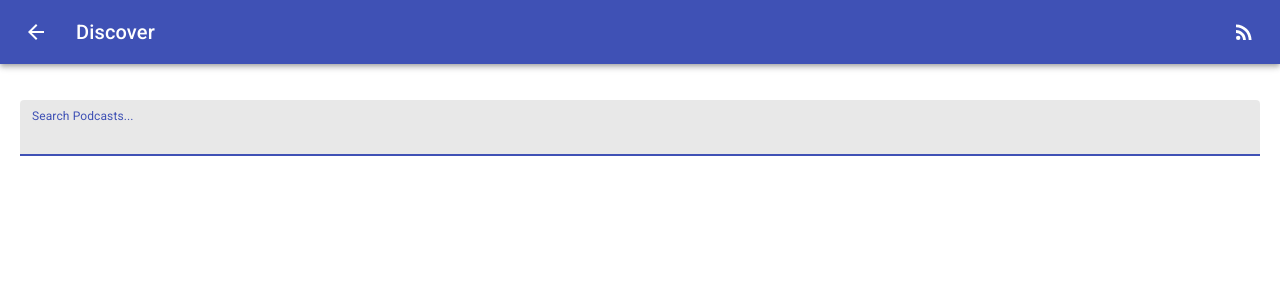
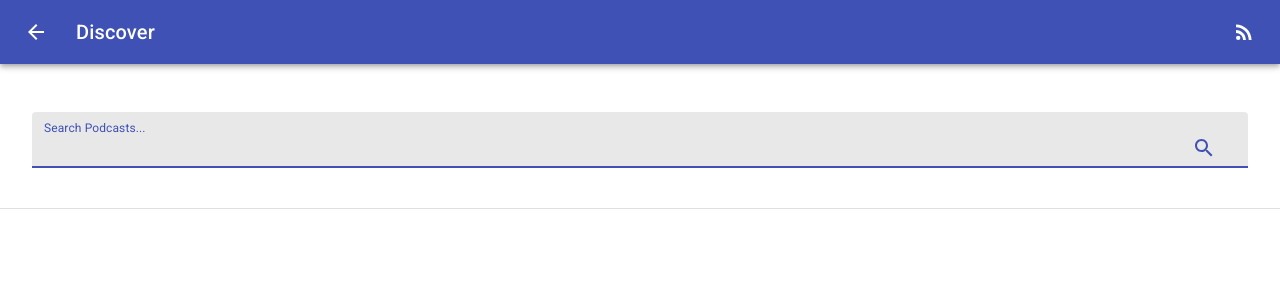
Before and after one commit to daniel-keogh/podcast-player, a React (Create React App) app: page /discover in a window 1280 px wide. Shown: the top 300 px of the page. Built offline with nearby package versions, Linux system fonts and the light colour scheme.

Commit message:
Move the search box to its own component

```diff
--- a/src/components/Discover/Discover.js
+++ b/src/components/Discover/Discover.js
@@ -1,11 +1,13 @@
 import React, { Component } from 'react';
+import Divider from '@material-ui/core/Divider';
 import IconButton from '@material-ui/core/IconButton';
 import List from '@material-ui/core/List';
-import TextField from '@material-ui/core/TextField';
 import RssFeedIcon from '@material-ui/icons/RssFeed';
 import DiscoverListItem from './DiscoverListItem';
 import FeedFormDialog from './FeedFormDialog';
 import NavBar from '../NavBar/NavBar';
+import NoResultsFound from './NoResultsFound';
+import SearchForm from './SearchForm';
 import axios from 'axios';
 
 class Discover extends Component {
@@ -14,9 +16,10 @@ class Discover extends Component {
             open: false,
             error: false
         },
+        newFeed: '',
+        noResultsFound: false,
         searchTerm: '',
-        searchResults: [],
-        newFeed: ''
+        searchResults: []
     }
 
     render() {
@@ -40,35 +43,24 @@ class Discover extends Component {
                     </IconButton>
                 </NavBar>
 
-                <form
+                <div>
+                    <SearchForm
+                        searchLabel="Search Podcasts..."
+                        searchTerm={this.state.searchTerm}
+                        onFormChange={this.handleFormChange}
                         onSubmit={this.handleSearch}
-                    style={{
-                        display: "flex",
-                        justifyContent: "center",
-                        width: "100%"
-                    }}
-                >
-                    <div style={{
-                        padding: "20px",
-                        width: "100%"
-                    }}>
-                        <TextField
-                            autoFocus
-                            fullWidth
-                            id="searchTerm"
-                            label="Search Podcasts..."
-                            margin="normal"
-                            variant="filled"
-                            type="text"
-                            value={this.state.searchTerm}
-                            onChange={this.handleFormChange}
                     />
+                    <Divider />
                 </div>
-                </form>
 
+                {/* Show the search results list, or the <NoResultsFound/> component if there were none. */}
+                {!this.state.noResultsFound ? (
+                    <div>
                         <List>
                             {items}
                         </List>
+                    </div>
+                ) : <NoResultsFound />}
 
                 <FeedFormDialog
                     open={this.state.dialog.open}
@@ -81,21 +73,63 @@ class Discover extends Component {
         );
     }
 
+    handleSearch = (e) => {
+        // Don't search for anything if the searchbox is empty.
+        if (!this.state.searchTerm) {
+            e.preventDefault();
+            return;
+        }
+
+        // Search for the query entered into the search box.
+        axios.get(`http://localhost:4000/api/search/?term=${encodeURIComponent(this.state.searchTerm)}`)
+            .then(data => {
+                if (!data.data.results.length) {
+                    throw new Error("No search results found.");
+                } else {
+                    this.setState({
+                        searchResults: data.data.results,
+                        noResultsFound: false
+                    });
+                }
+            })
+            .catch(() => {
+                this.setState({
+                    noResultsFound: true
+                });
+            });
+
+        e.preventDefault();
+    }
+
+    // Post the RSS feed entered in the dialog box to the server.
+    handleSubscribeFromFeed = () => {
+        const showDialogError = () => {
+            this.setState({
+                dialog: {
+                    open: true,
+                    error: true
+                }
+            });
+        };
+
+        // Show an error if the form is blank.
+        if (this.state.newFeed === '') {
+            showDialogError();
+        } else {
+            axios.post(`http://localhost:4000/api/subscriptions`, {
+                feedUrl: this.state.newFeed
+            }).then(() => {
+                this.handleDialogClose();
+            }).catch(() => {
+                showDialogError();
+            });
+        }
+    }
+
     handleFormChange = (event) => {
         this.setState({
             [event.target.id]: event.target.value
         });
-    }
-
-    handleSearch = (e) => {
-        axios.get(`http://localhost:4000/api/search/?term=${encodeURIComponent(this.state.searchTerm)}`)
-            .then(data => {
-                this.setState({
-                    searchResults: data.data.results
-                });
-            });
-
-        e.preventDefault();
     }
 
     handleDialogOpen = () => {
@@ -115,29 +149,6 @@ class Discover extends Component {
             }
         });
     }
-
-    handleSubscribeFromFeed = () => {
-        const showDialogError = () => {
-            this.setState({
-                dialog: {
-                    open: true,
-                    error: true
-                }
-            });
-        };
-
-        if (this.state.newFeed === '') {
-            showDialogError();
-        } else {
-            axios.post(`http://localhost:4000/api/subscriptions`, {
-                feedUrl: this.state.newFeed
-            }).then(() => {
-                this.handleDialogClose();
-            }).catch(() => {
-                showDialogError()
-            });
-        }
-    }
 }
 
 export default Discover;
--- a/src/components/Discover/FeedFormDialog.js
+++ b/src/components/Discover/FeedFormDialog.js
@@ -21,7 +21,6 @@ function FeedFormDialog(props) {
                     label="Feed URL"
                     type="url"
                     error={props.error}
-                    value={props.newFeed}
                     onChange={props.onFormChange}
                 />
             </DialogContent>
--- /dev/null
+++ b/src/components/Discover/NoResultsFound.js
@@ -0,0 +1,27 @@
+import React from 'react';
+import { makeStyles } from '@material-ui/core/styles';
+import Typography from '@material-ui/core/Typography';
+
+const useStyles = makeStyles(() => ({
+    noResultsFound: {
+        textAlign: "center",
+        padding: "50px"
+    }
+}));
+
+function NoResultsFound() {
+    const classes = useStyles();
+
+    return (
+        <div className={classes.noResultsFound}>
+            <Typography variant="h6">
+                No Results Found...
+            </Typography>
+            <Typography variant="body2" component="p">
+                Please Try Again.
+            </Typography>
+        </div>
+    );
+}
+
+export default NoResultsFound;
--- /dev/null
+++ b/src/components/Discover/SearchForm.js
@@ -0,0 +1,35 @@
+import React from 'react';
+import IconButton from '@material-ui/core/IconButton';
+import InputAdornment from '@material-ui/core/InputAdornment';
+import TextField from '@material-ui/core/TextField';
+import SearchIcon from '@material-ui/icons/Search';
+
+function SearchForm(props) {
+    return (
+        <form onSubmit={props.onSubmit} style={{ padding: "32px" }}>
+            <TextField
+                autoFocus
+                fullWidth
+                id="searchTerm"
+                margin="normal"
+                variant="filled"
+                type="text"
+                label={props.searchLabel}
+                value={props.searchTerm}
+                onChange={props.onFormChange}
+                // Put a search button at end of TextField
+                InputProps={{
+                    endAdornment: (
+                        <InputAdornment>
+                            <IconButton color="primary" onClick={props.onSubmit}>
+                                <SearchIcon />
+                            </IconButton>
+                        </InputAdornment>
+                    )
+                }}
+            />
+        </form>
+    );
+}
+
+export default SearchForm;
```
Lines whose indentation alone changed are shown as unchanged.
